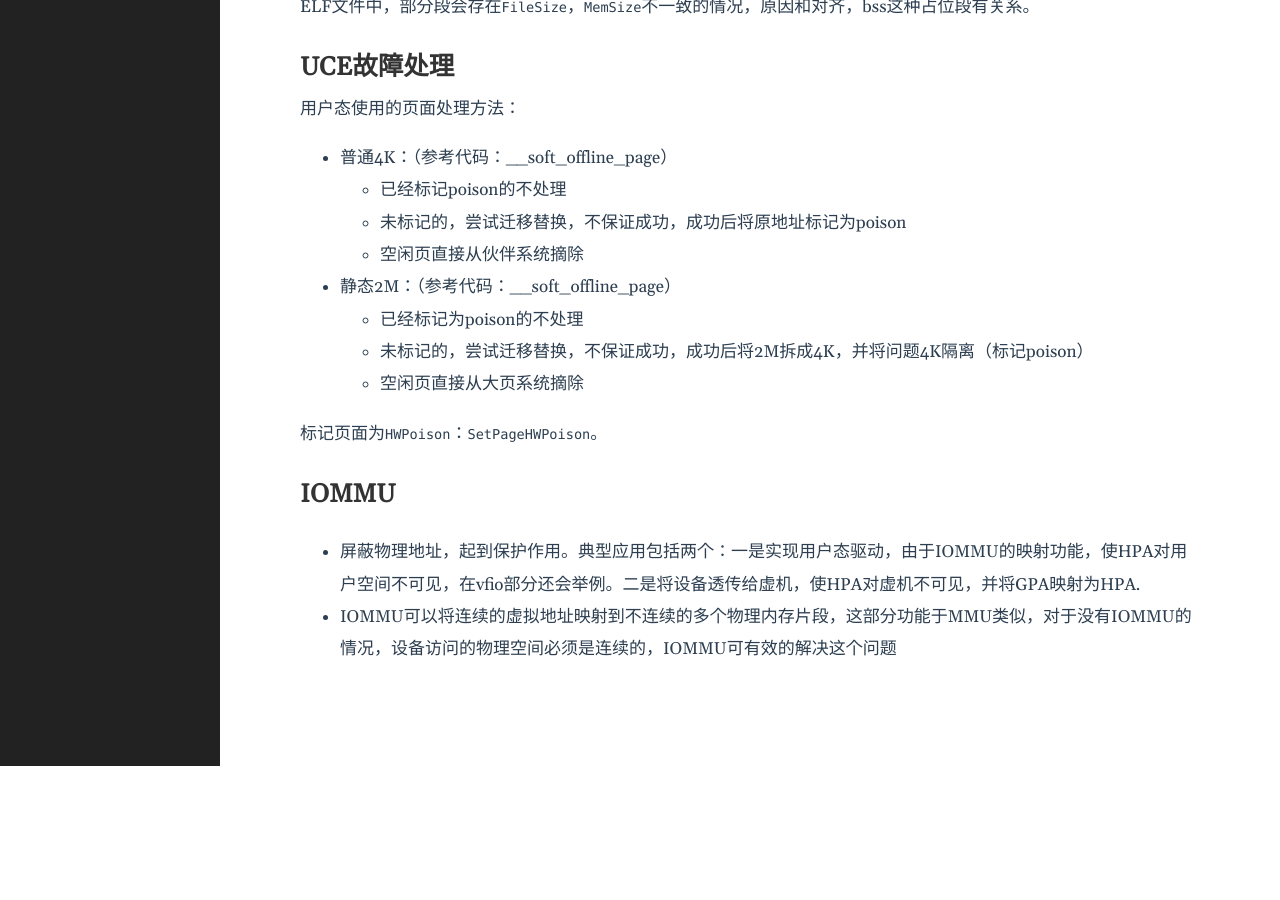
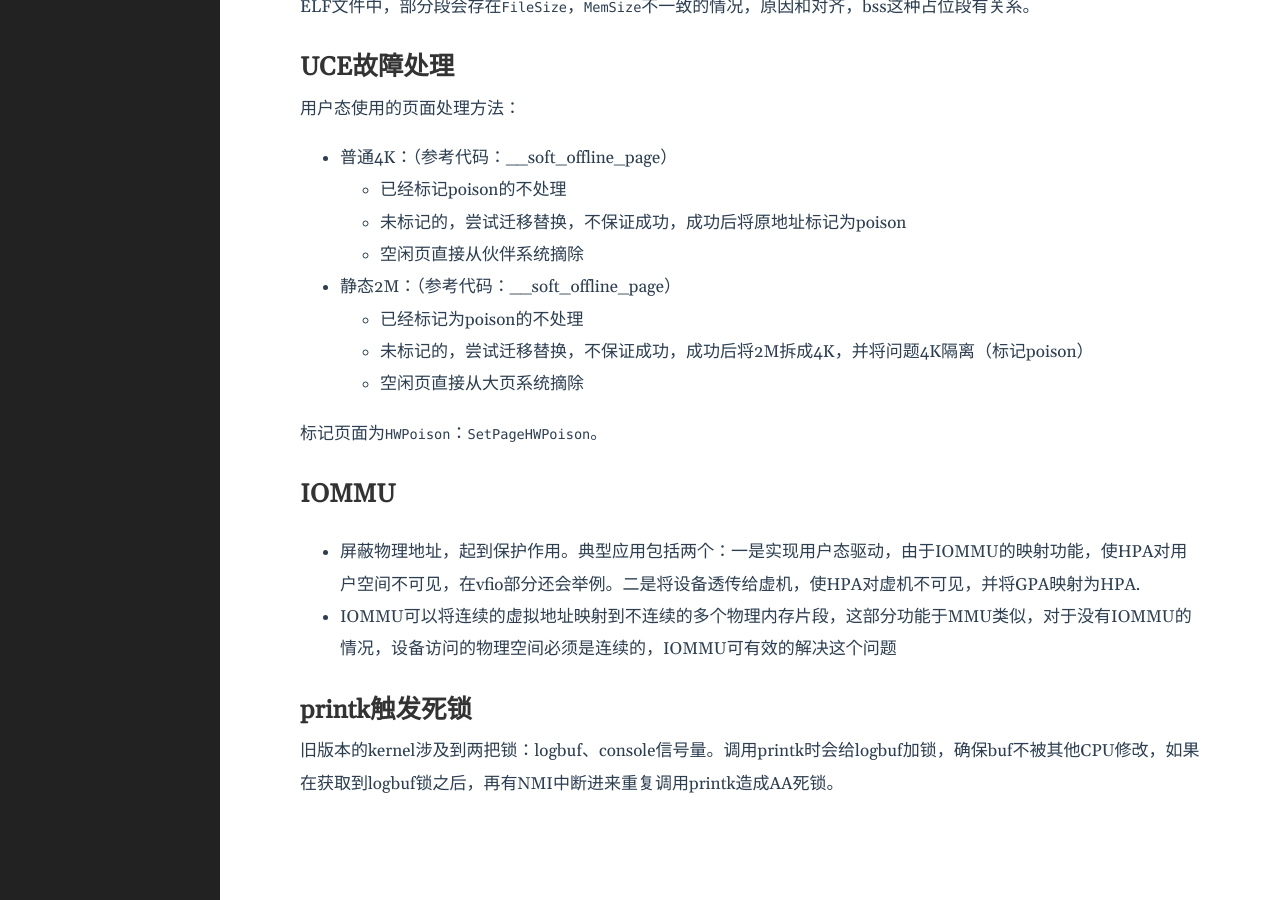
Before and after one commit to lclgo/lclgo.github.io, a Jekyll site: the page built from _posts/draft/2020-01-01-draft.md, in a window 1280 px wide and 900 px high, scrolled down 4212 px. Built offline with Jekyll 4.4.1, drawn with Linux system fonts in a browser that asks for light colours; before the commit the page ends 4978 px from its top, so only the background shows below that.

Commit message:
update notes

```diff
--- a/_posts/draft/2020-01-01-draft.md
+++ b/_posts/draft/2020-01-01-draft.md
@@ -179,3 +179,7 @@ ELF文件中，部分段会存在`FileSize`，`MemSize`不一致的情况，原
 
 * 屏蔽物理地址，起到保护作用。典型应用包括两个：一是实现用户态驱动，由于IOMMU的映射功能，使HPA对用户空间不可见，在vfio部分还会举例。二是将设备透传给虚机，使HPA对虚机不可见，并将GPA映射为HPA.
 * IOMMU可以将连续的虚拟地址映射到不连续的多个物理内存片段，这部分功能于MMU类似，对于没有IOMMU的情况，设备访问的物理空间必须是连续的，IOMMU可有效的解决这个问题
+
+## printk触发死锁
+
+旧版本的kernel涉及到两把锁：logbuf、console信号量。调用printk时会给logbuf加锁，确保buf不被其他CPU修改，如果在获取到logbuf锁之后，再有NMI中断进来重复调用printk造成AA死锁。
```
